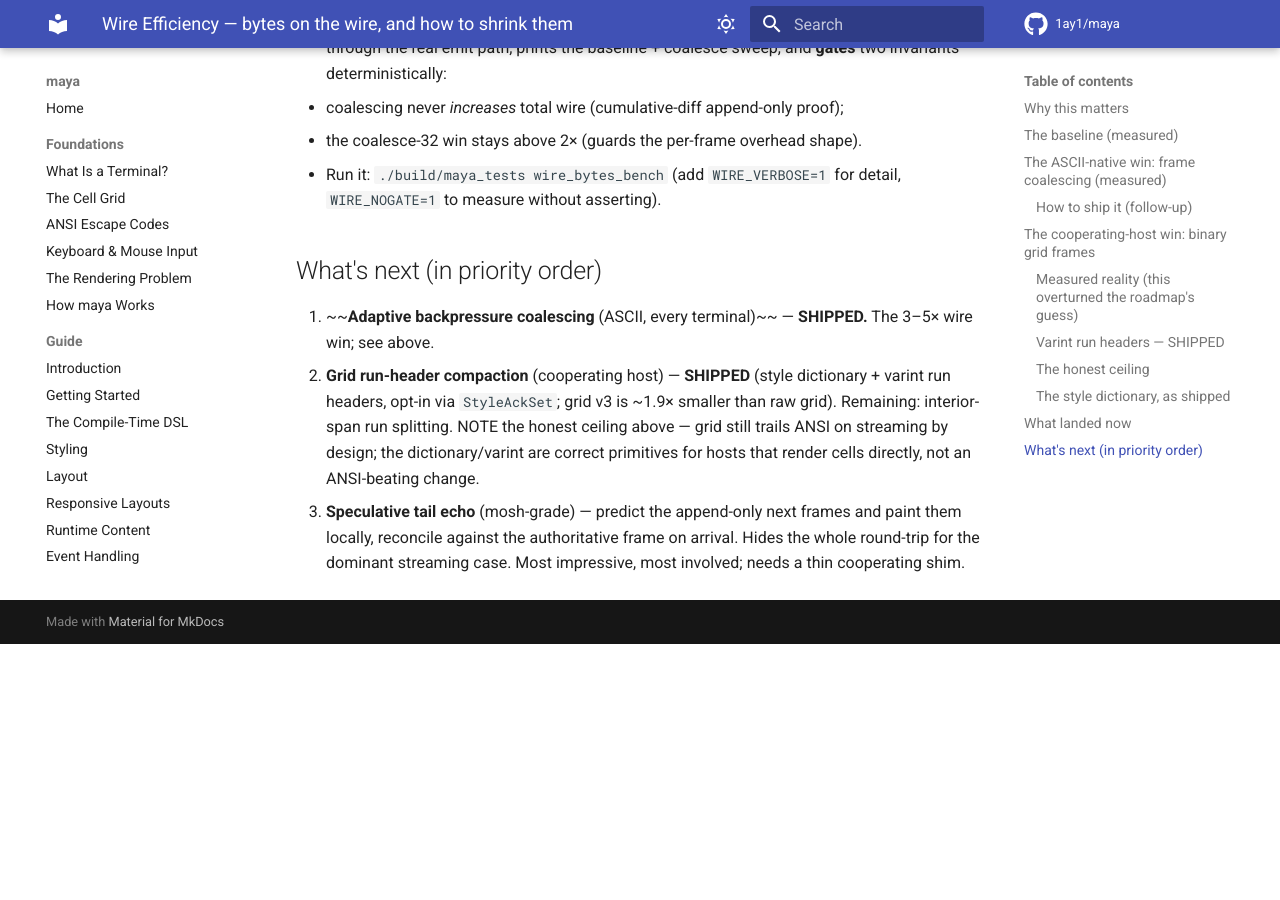
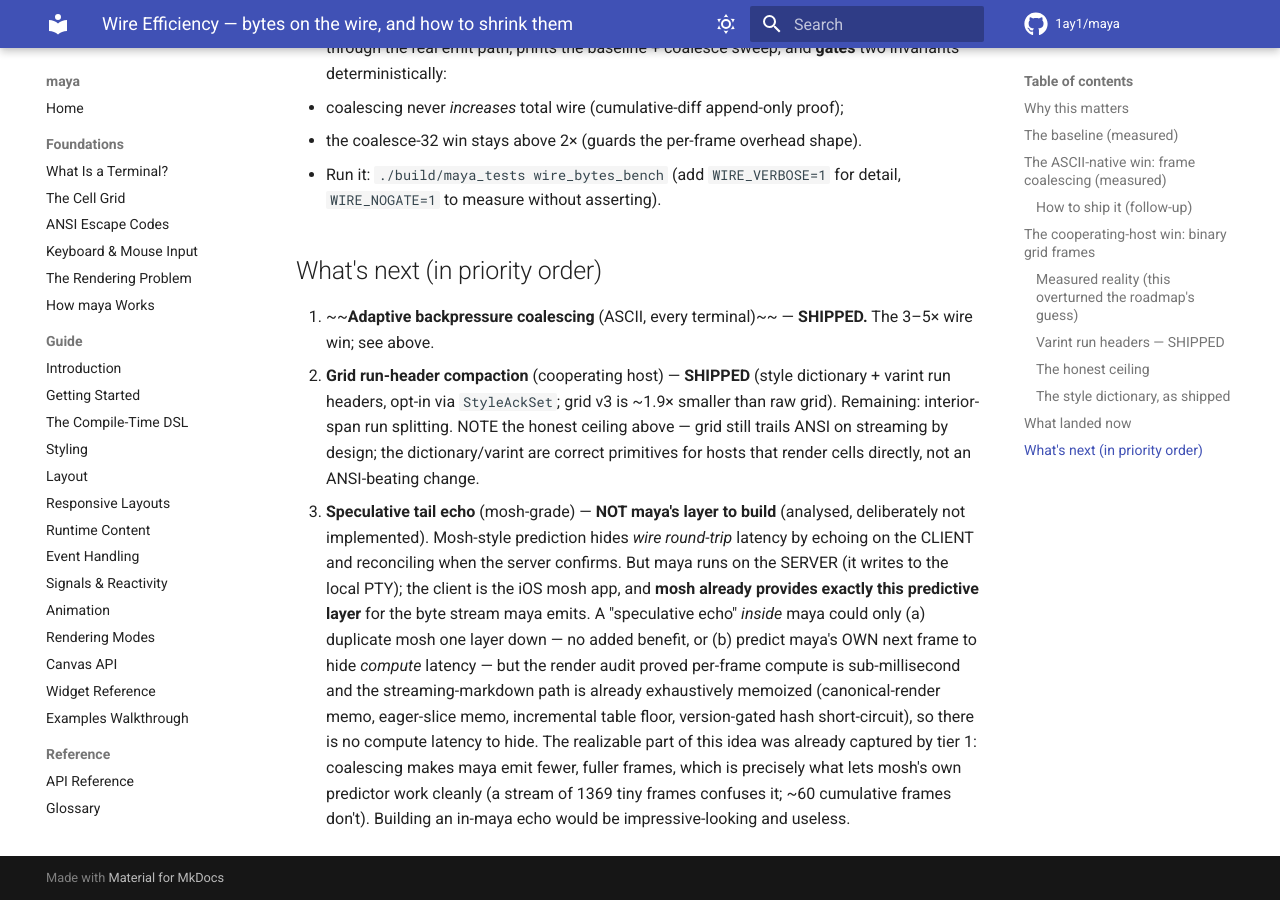
Before and after one commit to 1ay1/maya, an MkDocs documentation site: the page built from docs/10-wire-efficiency.md, in a window 1280 px wide and 900 px high, scrolled down 5204 px. Built offline with MkDocs 1.6.1 and Material for MkDocs 9.7.7, drawn with Linux system fonts in a browser that asks for light colours; comment, search, counter and statistics services are not loaded; before the commit the page ends 5848 px from its top, so only the background shows below that.

Commit message:
docs(wire): tier 3 (speculative echo) is not maya's layer to build
Analysed the mosh-grade speculative tail echo and deliberately did NOT
implement it. Mosh-style prediction hides wire round-trip latency by
echoing on the CLIENT and reconciling on server confirm. maya runs on the
SERVER (writes the local PTY); the client is the iOS mosh app, which
already provides exactly this predictive layer for maya's byte stream. An
in-maya echo could only duplicate mosh (no benefit) or predict maya's own
sub-millisecond, already-memoized compute (no benefit). The realizable
part was captured by tier 1: coalescing emits fewer, fuller frames, which
is what lets mosh's own predictor work cleanly. Building it anyway would
be impressive-looking and useless — documented so the roadmap doesn't
re-tempt it.

```diff
--- a/docs/10-wire-efficiency.md
+++ b/docs/10-wire-efficiency.md
@@ -219,7 +219,19 @@
    honest ceiling above — grid still trails ANSI on streaming by design; the
    dictionary/varint are correct primitives for hosts that render cells
    directly, not an ANSI-beating change.
-3. **Speculative tail echo** (mosh-grade) — predict the append-only next frames
-   and paint them locally, reconcile against the authoritative frame on arrival.
-   Hides the whole round-trip for the dominant streaming case. Most impressive,
-   most involved; needs a thin cooperating shim.
+3. **Speculative tail echo** (mosh-grade) — **NOT maya's layer to build**
+   (analysed, deliberately not implemented). Mosh-style prediction hides
+   *wire round-trip* latency by echoing on the CLIENT and reconciling when the
+   server confirms. But maya runs on the SERVER (it writes to the local PTY);
+   the client is the iOS mosh app, and **mosh already provides exactly this
+   predictive layer** for the byte stream maya emits. A "speculative echo"
+   *inside* maya could only (a) duplicate mosh one layer down — no added
+   benefit, or (b) predict maya's OWN next frame to hide *compute* latency —
+   but the render audit proved per-frame compute is sub-millisecond and the
+   streaming-markdown path is already exhaustively memoized (canonical-render
+   memo, eager-slice memo, incremental table floor, version-gated hash
+   short-circuit), so there is no compute latency to hide. The realizable part
+   of this idea was already captured by tier 1: coalescing makes maya emit
+   fewer, fuller frames, which is precisely what lets mosh's own predictor work
+   cleanly (a stream of 1369 tiny frames confuses it; ~60 cumulative frames
+   don't). Building an in-maya echo would be impressive-looking and useless.
```
